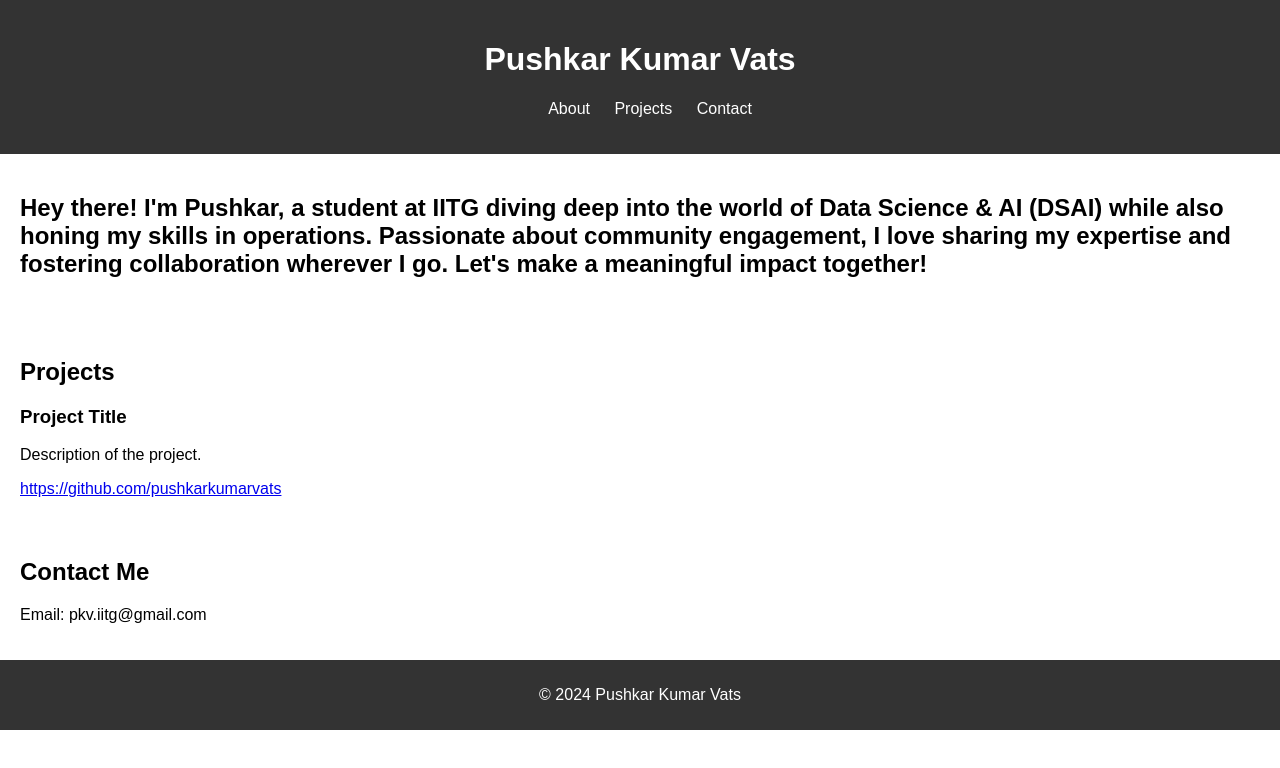
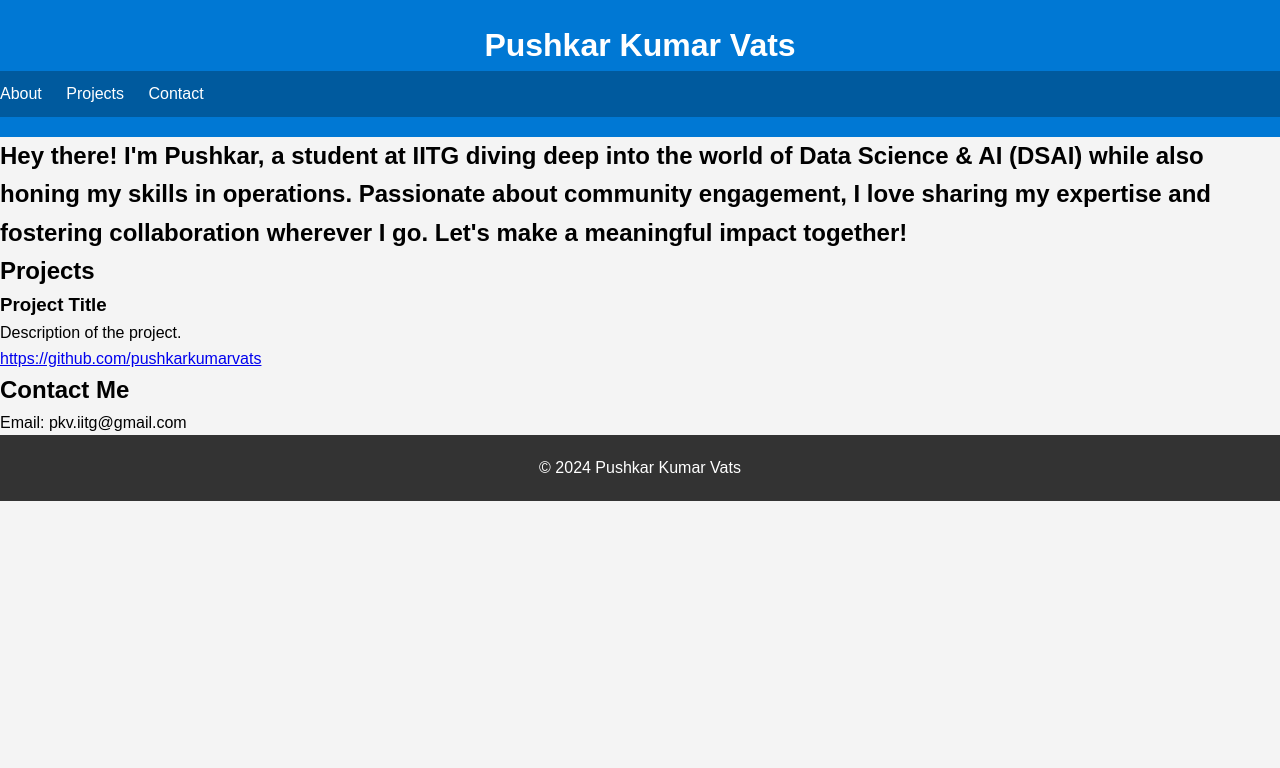
Before and after one commit to pushkarkumarvats/self, a plain HTML site: page index.html in a window 1280 px wide. Drawn offline with Linux system fonts and the light colour scheme.

Commit message:
Update styles.css

```diff
--- a/styles.css
+++ b/styles.css
@@ -1,19 +1,42 @@
-/* styles.css */
+/* Resetting some default styles */
+* {
+    margin: 0;
+    padding: 0;
+    box-sizing: border-box;
+}
+
+/* Global styles */
 body {
     font-family: Arial, sans-serif;
-    margin: 0;
-    padding: 0;
+    line-height: 1.6;
+    background-color: #f4f4f4;
 }
 
+.container {
+    width: 80%;
+    margin: auto;
+    overflow: hidden;
+}
+
+/* Header styles */
 header {
-    background-color: #333;
+    background: #0078d4;
     color: #fff;
-    padding: 20px;
+    padding: 20px 0;
+}
+
+header h1 {
     text-align: center;
 }
 
+/* Navigation styles */
+nav {
+    background: #005a9e;
+}
+
 nav ul {
-    list-style-type: none;
+    list-style: none;
+    padding: 10px 0;
 }
 
 nav ul li {
@@ -26,13 +49,20 @@ nav ul li a {
     text-decoration: none;
 }
 
-section {
-    padding: 20px;
+/* Main content styles */
+main {
+    padding: 20px 0;
 }
 
+main h2 {
+    text-align: center;
+    margin-bottom: 10px;
+}
+
+/* Footer styles */
 footer {
-    background-color: #333;
+    background: #333;
     color: #fff;
     text-align: center;
-    padding: 10px 0;
+    padding: 20px 0;
 }
```
